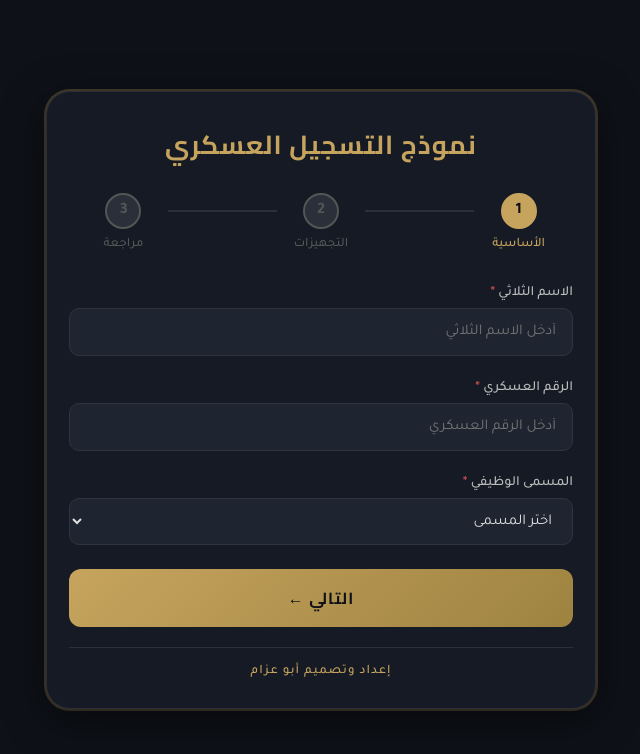
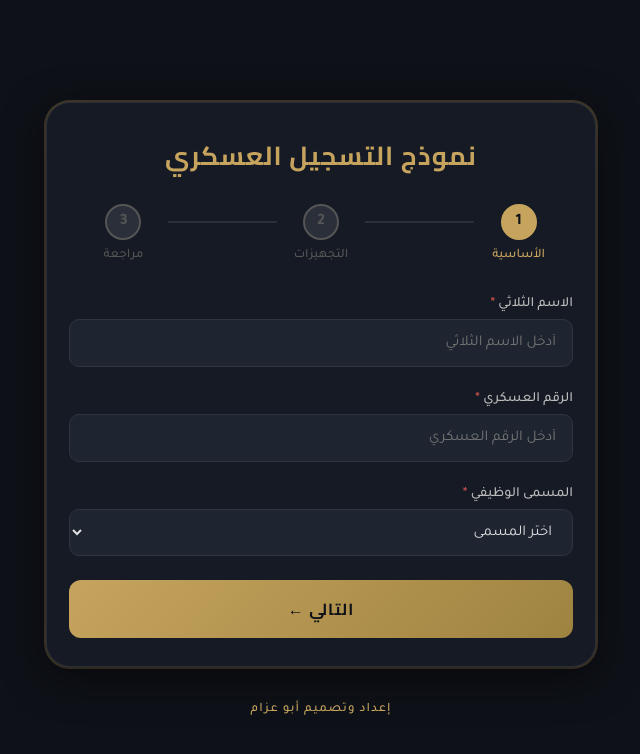
Before and after one commit to ABU-AZZAM-COM/-, a plain HTML site: page index.html in a window 1280 px wide. Shown: the whole page, without its empty margins (319-959 px from the left). Drawn offline with Linux system fonts and the light colour scheme.

Commit message:
Update index.html

```diff
--- a/index.html
+++ b/index.html
@@ -355,15 +355,14 @@
       color: #c6a45e;
     }
 
-    .footer-credit {
+    .external-footer {
       text-align: center;
-      margin-top: 20px;
       font-size: 13px;
       color: #c6a45e;
       letter-spacing: 1px;
-      border-top: 1px solid #2a2f3a;
-      padding-top: 16px;
+      margin-top: 15px;
       font-weight: 500;
+      z-index: 2;
     }
 
     @media (max-width: 500px) {
@@ -539,7 +538,7 @@
 
           <!-- Other equipment yes/no -->
           <div class="field-group">
-            <label class="req">هل استلمت حقيبة درع؟</label>
+            <label class="req">هل استلمت جعبة درع؟</label>
             <div class="radio-group" data-name="bag">
               <label class="radio-option" data-value="yes"><input type="radio" name="bag" value="yes"> نعم</label>
               <label class="radio-option" data-value="no"><input type="radio" name="bag" value="no"> لا</label>
@@ -595,9 +594,6 @@
           <div class="alert" id="alertBox"></div>
         </div>
       </div>
-
-      <!-- Footer inside card -->
-      <div class="footer-credit">إعداد وتصميم أبو عزام</div>
     </div>
   </div>
 
@@ -607,16 +603,16 @@
       <div style="font-size:50px; color:#c6a45e;">🛡️</div>
       <h2 style="color:#c6a45e;">تم التسجيل مسبقاً</h2>
       <p style="color:#aaa;">لقد قمت بتسجيل بياناتك من هذا الجهاز ولا حاجة لإعادة التسجيل.</p>
-      <div class="footer-credit">إعداد وتصميم أبو عزام</div>
     </div>
   </div>
 
+  <!-- تذييل خارجي -->
+  <div class="external-footer">إعداد وتصميم أبو عزام</div>
+
   <script>
     (function() {
-      // رابط السكربت المقدم من المستخدم
       const SCRIPT_URL = 'https://script.google.com/macros/s/AKfycbywunjzAdRbHCpQW_oRRrwrJQKBzRgw1AAoMR-J0AktjkG7y6qQwsRts_LbrWqZtYKqDw/exec';
 
-      // Elements
       const splash = document.getElementById('splash');
       const spinner = document.getElementById('spinner');
       const mainContainer = document.getElementById('mainContainer');
@@ -631,7 +627,6 @@
 
       let currentStep = 1;
 
-      // ---------- Splash & Loading sequence ----------
       setTimeout(() => {
         splash.style.opacity = '0';
         setTimeout(() => {
@@ -655,7 +650,6 @@
         }
       }, 3500);
 
-      // ---------- Job title "أخرى" toggle ----------
       const jobSelect = document.getElementById('jobTitle');
       const otherJobContainer = document.getElementById('otherJobContainer');
       jobSelect.addEventListener('change', function() {
@@ -668,7 +662,6 @@
         }
       });
 
-      // ---------- Radio button styling and conditional show/hide ----------
       document.querySelectorAll('.radio-group').forEach(group => {
         const radios = group.querySelectorAll('.radio-option');
         const name = group.dataset.name;
@@ -705,7 +698,6 @@
         });
       });
 
-      // ---------- Step navigation ----------
       function updateSteps() {
         steps.forEach(step => step.classList.remove('active', 'completed'));
         if (currentStep >= 1) steps[0].classList.add('completed');
@@ -792,7 +784,7 @@
           { label: 'المسمى الوظيفي', value: job + (job==='أخرى' ? ` (${otherJob})` : '') },
           { label: 'بدلة عسكرية', value: suitYes ? `تم الاستلام - قياس ${suitSize} - ${suitMonth}/${suitYear}` : 'لم يستلم' },
           { label: 'حذاء عسكري', value: shoesYes ? `تم الاستلام - قياس ${shoesSize} - ${shoesMonth}/${shoesYear}` : 'لم يستلم' },
-          { label: 'حقيبة درع', value: bag },
+          { label: 'جعبة درع', value: bag },
           { label: 'حامل بندقية', value: rifleHolder },
           { label: 'بيريه أحمر', value: redBeret },
           { label: 'نطاق عسكري', value: belt },
@@ -804,7 +796,6 @@
         ).join('');
       }
 
-      // ---------- Form Submission ----------
       submitBtn.addEventListener('click', function(e) {
         e.preventDefault();
         const fullName = document.getElementById('fullName').value.trim();
@@ -859,7 +850,6 @@
                 <div style="font-size:50px; color:#c6a45e;">🎖️</div>
                 <h2 style="color:#c6a45e;">تم التسجيل بنجاح</h2>
                 <p style="color:#aaa;">شكراً لك، تم استلام بياناتك.</p>
-                <div class="footer-credit">إعداد وتصميم أبو عزام</div>
               </div>`;
           } else if (data.result === 'duplicate') {
             alertBox.textContent = 'هذا الرقم العسكري مسجل مسبقاً في قاعدة البيانات.';
@@ -880,7 +870,6 @@
           submitBtn.textContent = 'إرسال البيانات ✅';
         });
       });
-
     })();
   </script>
 </body>
```
